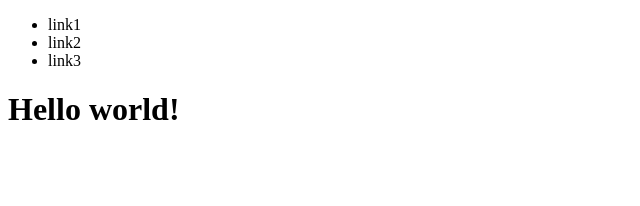
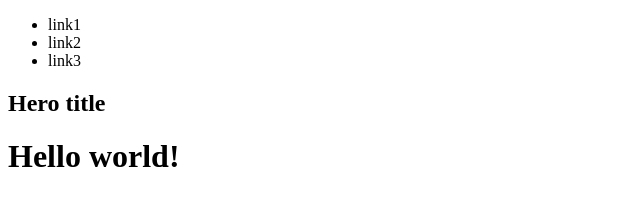
Before and after one commit to AnaOsa/full-stack-online48-group7-8, a plain HTML site: page index.html in a window 1280 px wide. Shown: the whole page, without its empty margins (0-640 px from the left). Drawn offline with Linux system fonts and the light colour scheme.

Commit message:
add hero

```diff
--- a/index.html
+++ b/index.html
@@ -14,6 +14,11 @@
         <li>link3</li>
       </ul>
     </header>
+
+    <section class="hero">
+      <h2> Hero title </h2>
+
+    </section>
     <h1>Hello world!</h1>
   </body>
 </html>
```
